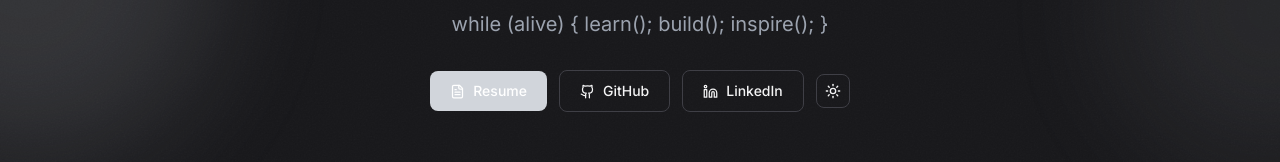
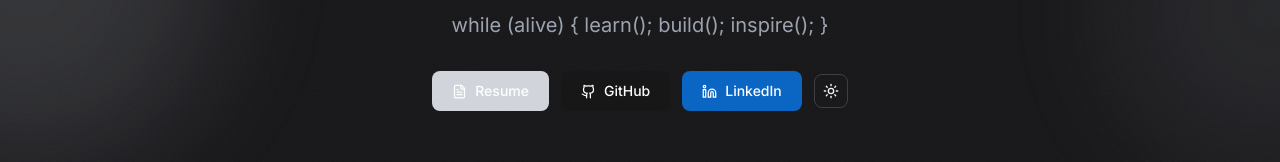
Before and after one commit to asimkhan17790/asimkhan17790.github.io, a React (Vite) app: page / in a window 1280 px wide. Shown: the part 436-598 px from the top of the page. Built offline with nearby package versions, Linux system fonts and the light colour scheme; no server answers; the HTML template or start-up script is replaced by a standard one.

Commit message:
style: update GitHub and LinkedIn buttons with brand-specific colors and opacity hover effects

```diff
--- a/src/components/Hero.tsx
+++ b/src/components/Hero.tsx
@@ -181,7 +181,8 @@ export default function Hero({ theme, toggleTheme }: Props) {
             href={profile.github}
             target="_blank"
             rel="noopener noreferrer"
-            className="flex items-center gap-2 px-5 py-2.5 rounded-lg font-medium text-sm border border-color hover:bg-card transition-colors"
+            className="flex items-center gap-2 px-5 py-2.5 rounded-lg font-medium text-sm text-white transition-opacity hover:opacity-90"
+            style={{ background: '#181717' }}
           >
             <Github size={15} />
             GitHub
@@ -190,7 +191,8 @@ export default function Hero({ theme, toggleTheme }: Props) {
             href={profile.linkedin}
             target="_blank"
             rel="noopener noreferrer"
-            className="flex items-center gap-2 px-5 py-2.5 rounded-lg font-medium text-sm border border-color hover:bg-card transition-colors"
+            className="flex items-center gap-2 px-5 py-2.5 rounded-lg font-medium text-sm text-white transition-opacity hover:opacity-90"
+            style={{ background: '#0A66C2' }}
           >
             <Linkedin size={15} />
             LinkedIn
```
